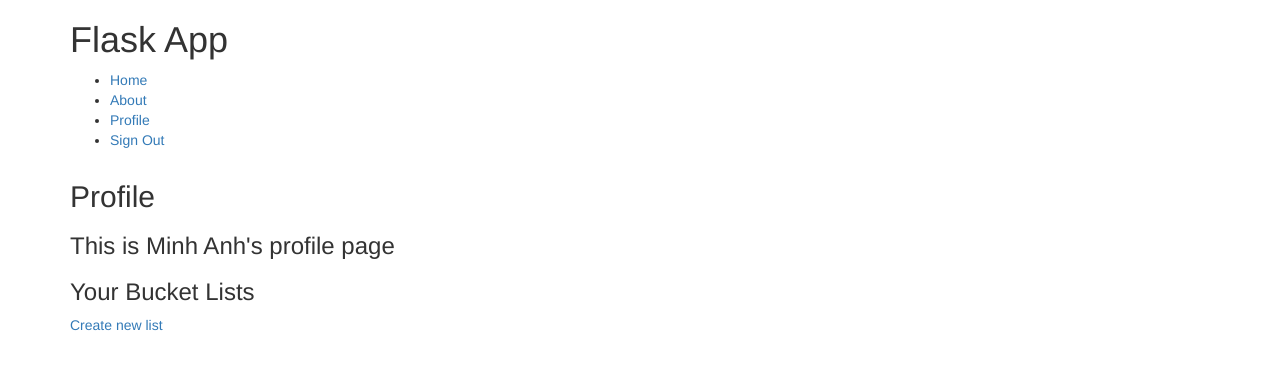
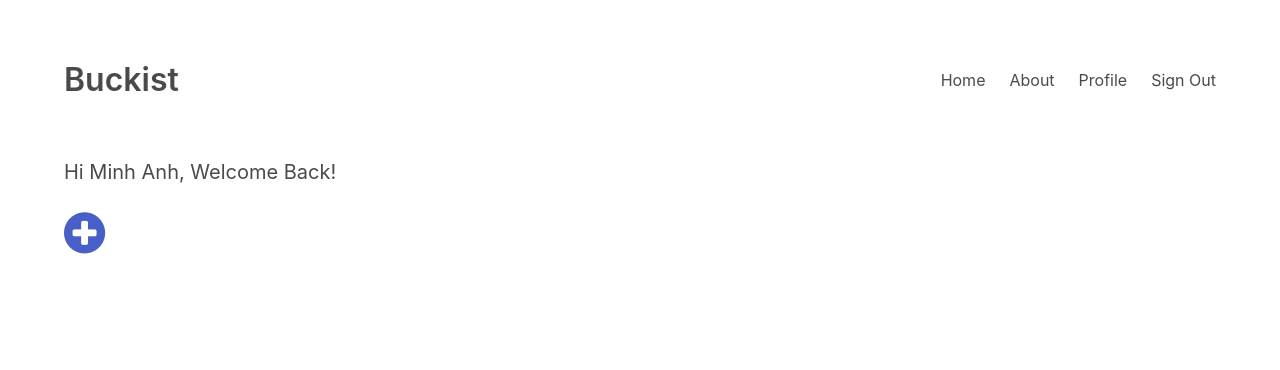
Before and after one commit to anhtm/buckist, a Flask app: page /profile in a window 1280 px wide. Shown: the top 370 px of the page. Run offline with Flask 2, Linux system fonts and the light colour scheme; a user stored in the database is signed in; data comes from the database, SQL or seed files in the repository; both versions use the stored data as it was after the commit; some libraries are stand-ins or nearby versions.

Commit message:
add bulma card

```diff
--- a/app/forms.py
+++ b/app/forms.py
@@ -5,7 +5,7 @@ from app.models import User
 from app import db
 
 class SignupForm(Form):
-    firstname = TextField("First name", validators=[DataRequired()])
+    firstname = TextField("First name", [validators.Required("Please enter your first name.")])
     lastname = TextField("Last name", [validators.Required("Please enter your last name.")])
     email = TextField("Email", [validators.Required("Please enter your email address."), validators.Email("Please enter your email address.")])
     password = PasswordField('Password', [validators.Required("Please enter a password.")])
--- a/app/templates/base.html
+++ b/app/templates/base.html
@@ -1,30 +1,38 @@
 <!DOCTYPE html>
 <html>
   <head>
-    <title>Flask App</title>
+    <title>Buckist</title>
     <link rel="stylesheet" href="{{ url_for('static', filename='css/main.css') }}">
-    <link rel="stylesheet" href="//maxcdn.bootstrapcdn.com/bootstrap/3.3.1/css/bootstrap.min.css"/>
+    <link rel="stylesheet" href="https://cdnjs.cloudflare.com/ajax/libs/font-awesome/4.7.0/css/font-awesome.min.css">
+    <link rel="stylesheet" href="https://cdnjs.cloudflare.com/ajax/libs/bulma/0.5.1/css/bulma.min.css">
   </head>
   <body>
 
-  <header>
+  <header class="section">
     <div class="container">
-      <h1 class="logo">Flask App</h1>
-      <nav>
-        <ul class="menu">
-          <li><a href="{{ url_for('index') }}">Home</a></li>
-          <li><a href="#">About</a></li>
-          {% if 'email' in session %}
-          <li><a href="{{ url_for('profile') }}">Profile</a></li>
-          <li><a href="{{ url_for('sign_out') }}">Sign Out</a></li>
-          {% else %}
-          <li><a href="{{ url_for('sign_up') }}">Sign Up</a></li>
-          <li><a href="{{ url_for('sign_in') }}">Sign In</a></li>
-          {% endif %}
-        </ul>
-      </nav>
+    <nav class="navbar">
+      <div class="navbar-brand">
+        <a href="{{ url_for('index') }}" class="navbar-item title">Buckist</a>
+
+      </div>
+      <div class="navbar-menu">
+        <div class="navbar-end">
+            <a class="navbar-item" href="{{ url_for('index') }}">Home</a>
+            <a class="navbar-item"href="#">About</a>
+            {% if 'email' in session %}
+            <a class="navbar-item" href="{{ url_for('profile') }}">Profile</a>
+            <a class="navbar-item" href="{{ url_for('sign_out') }}">Sign Out</a>
+            {% else %}
+            <a class="navbar-item" href="{{ url_for('sign_up') }}">Sign Up</a>
+            <a class="navbar-item" href="{{ url_for('sign_in') }}">Sign In</a>
+            {% endif %}
+          </div>
+      </div>
+    </nav>
+
     </div>
   </header>
+  </div>
 
     <div class="container">
       {% block content %}
--- a/app/templates/profile.html
+++ b/app/templates/profile.html
@@ -1,24 +1,39 @@
 {% extends "base.html" %}
 {% block content %}
-  <div class="jumbo">
-    <h2>Profile<h2>
-    <h3>This is {{ user.first_name }}'s profile page<h3>
+  <div>
+    <h3 class="subtitle">Hi {{ user.first_name }}, Welcome Back!<h3>
   </div>
-  <div>
-    <h3>Your Bucket Lists</h3>
-    {% for list in lists %}
-            <ol>
-                <li> {{list.name}} | <a href='/updatelist/{{list.id}}'> Update List</a> </li>
-            </ol>
-                {% for item in list.items %}
-                <ul>
-                <li> {{item.content}} | Finished? {{item.is_done}} <br>
-                <a href='/updateitem/{{item.id}}'> Update</a> </li>
-                </ul>
-                {% endfor %}
-    {% endfor %}
-  </div>
-  <div>
-    <a href="{{ url_for('add_list') }}">Create new list</a>
+
+  <div class="lists container">
+
+  <div class="columns is-multiline">
+  {% for list in lists %}
+    <div class="column is-one-third">
+    <div class="card">
+      <header class="card-header">
+        <p class="card-header-title">
+          {{list.name}}
+        </p>
+      </header>
+      <div class="card-content">
+        <div class="content">
+        {% for item in list.items %}
+          <li>{{item.content}} | Finished? {{item.is_done}} | <a href='/updateitem/{{item.id}}'> Update</a> </li>
+        {% endfor %}
+        </div>
+      </div>
+      <footer class="card-footer">
+        <a class="card-footer-item" href="{{ url_for('add_item', listid=list.id)}}"> Add Item </a>
+        <a class="card-footer-item" href='/updatelist/{{list.id}}'> Update List</a>
+      </footer>
+    </div>
+    </div>
+     {% endfor %}
+     </div>
+
+
+  <a href="{{ url_for('add_list') }}"><i class="fa fa-plus-circle fa-3x" aria-hidden="true"></i></a>
+
+
   </div>
 {% endblock %}
--- a/app/views.py
+++ b/app/views.py
@@ -91,11 +91,13 @@ def update_list(id):
 @app.route('/renamelist/<int:id>', methods=["POST"])
 def rename_list(id):
     list = List.query.get(id)
-    if 'list_name' in request.form:
+    if 'list_name' in request.form and request.form['list_name'] != None:
         list.name = request.form['list_name']
         db.session.add(list)
         db.session.commit()
         return redirect(url_for('profile'))
+    else:
+        flash('Empty Input!')
 
 
 @app.route('/deletelist/<int:id>', methods=["POST"])
@@ -127,11 +129,13 @@ def update_item(id):
 @app.route('/renameitem/<int:id>', methods=["POST"])
 def rename_item(id):
     item = Item.query.get(id)
-    if 'item_content' in request.form:
+    if 'item_content' in request.form and request.form != None:
         item.content = request.form['item_content']
         db.session.add(item)
         db.session.commit()
         return redirect(url_for('profile'))
+    else:
+        flash('Empty Input!')
 
 @app.route('/deleteitem/<int:id>', methods=["POST"])
 def delete_item(id):
```
Also changed, not shown: app/templates/add_item.html (+3 -8 lines), app/templates/add_list.html (+3 -9 lines), app/templates/index.html (+11 -2 lines), app/templates/signin.html (+5 -3 lines), app/templates/signup.html (+10 -6 lines), app/templates/update_item.html (+3 -8 lines), app/templates/update_list.html (+19 -18 lines), app.db.
